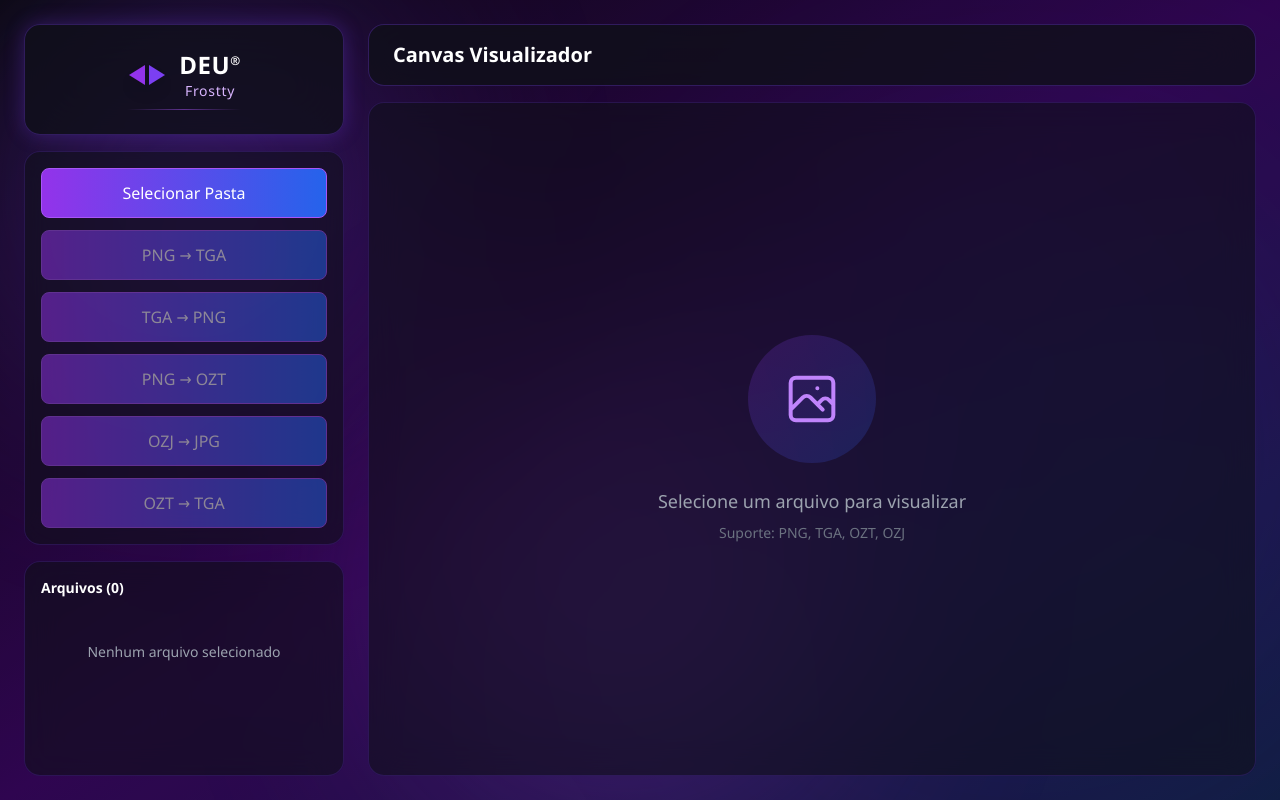
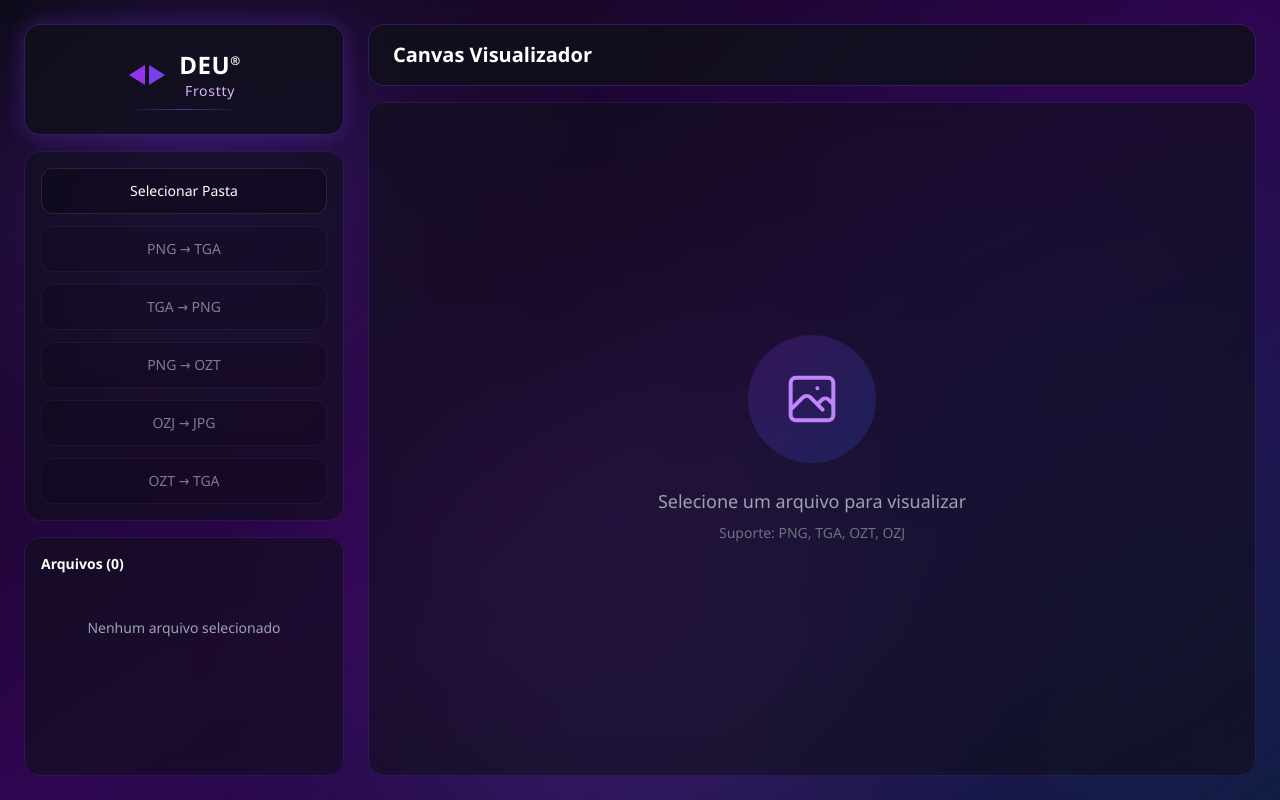
Before and after one commit to FrosttyS18/DEV-frostty-image-converter, a React (Vite) app: page / in a window 1280 px wide. Built offline with nearby package versions, Linux system fonts and the light colour scheme.

Commit message:
feat: Adicionar estilos premium rainbow/glow nos botoes e remover menu do Electron - Aplicado padrao visual do mu-server-manager com efeito rainbow walking, aura roxa/azul, glass morphism e animacoes suaves - Removido menu nativo (frame: false) para interface mais limpa

```diff
--- a/electron/main.js
+++ b/electron/main.js
@@ -7,8 +7,9 @@ function createWindow() {
     height: 900,
     minWidth: 1200,
     minHeight: 700,
-    frame: true,
+    frame: false, // Remove o menu e barra de título
     backgroundColor: '#0A0A0F',
+    transparent: true,
     webPreferences: {
       nodeIntegration: true,
       contextIsolation: false,
--- a/src/components/Button.tsx
+++ b/src/components/Button.tsx
@@ -8,23 +8,14 @@ interface ButtonProps {
 }
 
 const Button = ({ children, onClick, disabled = false, variant = 'primary' }: ButtonProps) => {
-  const baseStyles = "w-full py-3 px-4 rounded-lg font-medium transition-all duration-200 border";
-
-  const variantStyles = variant === 'primary'
-    ? "bg-gradient-to-r from-purple-600 to-blue-600 hover:from-purple-500 hover:to-blue-500 text-white border-purple-500 hover:shadow-lg hover:shadow-purple-500/50"
-    : "bg-transparent hover:bg-white/5 text-white border-purple-500/30 hover:border-purple-500/50";
-
-  const disabledStyles = "opacity-50 cursor-not-allowed hover:shadow-none";
+  // Usa as classes premium do mu-server-manager
+  const baseStyles = "premium-btn sm-sidebar-btn w-full py-3 px-4 font-medium text-white text-sm";
 
   return (
     <button
       onClick={onClick}
       disabled={disabled}
-      className={`
-        ${baseStyles}
-        ${variantStyles}
-        ${disabled ? disabledStyles : 'cursor-pointer'}
-      `}
+      className={baseStyles}
     >
       {children}
     </button>
--- a/src/index.css
+++ b/src/index.css
@@ -78,3 +78,162 @@ code {
 .glow-purple-strong {
   box-shadow: 0 0 30px rgba(123, 63, 242, 0.5);
 }
+
+/* =====================================
+   PREMIUM BUTTON STYLES - DEU Frostty
+   Baseado no mu-server-manager
+   ===================================== */
+
+:root {
+  /* Brand */
+  --sm-primary: 123, 63, 242; /* Roxo do DEU Frostty */
+
+  /* Rainbow spectrum (gradiente colorido dos botões) */
+  --sm-btn-spectrum: linear-gradient(
+    to right,
+    rgba(255,255,255,1),
+    rgba(255,255,255,1),
+    rgba(0,255,255,1),
+    rgba(0,160,255,1),
+    rgba(123,63,242,1),
+    rgba(147,51,234,1),
+    rgba(168,85,247,1),
+    rgba(255,255,255,1),
+    rgba(255,255,255,1)
+  );
+
+  /* Glass controls */
+  --sm-glass-alpha: .38;
+  --sm-glass-blur: 54px;
+  --sm-glass-border: rgba(255, 255, 255, 0.1);
+}
+
+/* Base button styling - PREMIUM RAINBOW EFFECT */
+.sm-sidebar-btn,
+.premium-btn {
+  position: relative;
+  isolation: isolate;
+  border-radius: 12px;
+  border: 1px solid rgba(255,255,255,.10);
+  background: rgba(0, 0, 0, 0.25);
+  box-shadow: none;
+  overflow: visible;
+  transition: transform 200ms cubic-bezier(.2,.8,.2,1),
+              filter 180ms ease,
+              border-color 180ms ease;
+
+  /* Tunables */
+  --sm-btn-border: 2px;
+  --sm-btn-glow-blur: 80px;
+  --sm-btn-glow-opacity: 0;
+  --sm-btn-outline-opacity: 0;
+  --sm-btn-walk-ms: 2600ms;
+}
+
+/* Conteúdo do botão acima dos pseudo-elementos */
+.sm-sidebar-btn > *,
+.premium-btn > * {
+  position: relative;
+  z-index: 2;
+}
+
+/* Blurred glow (anel externo) */
+.sm-sidebar-btn::after,
+.premium-btn::after {
+  content: "";
+  position: absolute;
+  inset: calc((var(--sm-btn-border) + 2px) * -1);
+  border-radius: calc(12px + var(--sm-btn-border) + 2px);
+  padding: calc(var(--sm-btn-border) + 2px);
+  box-sizing: border-box;
+  background: var(--sm-btn-spectrum) no-repeat 100% 0 / 900% 100%;
+  filter: blur(var(--sm-btn-glow-blur));
+  opacity: var(--sm-btn-glow-opacity);
+  z-index: 0;
+  pointer-events: none;
+
+  /* Máscara para criar efeito de anel */
+  -webkit-mask: linear-gradient(#000 0 0) content-box, linear-gradient(#000 0 0);
+  -webkit-mask-composite: xor;
+  mask-composite: exclude;
+}
+
+/* Crisp outline (anel interno nítido) */
+.sm-sidebar-btn::before,
+.premium-btn::before {
+  content: "";
+  position: absolute;
+  inset: calc(var(--sm-btn-border) * -1);
+  border-radius: calc(12px + var(--sm-btn-border));
+  padding: var(--sm-btn-border);
+  box-sizing: border-box;
+  background: var(--sm-btn-spectrum) no-repeat 100% 0 / 900% 100%;
+  opacity: var(--sm-btn-outline-opacity);
+  z-index: 1;
+  pointer-events: none;
+
+  /* Máscara para criar efeito de anel */
+  -webkit-mask: linear-gradient(#000 0 0) content-box, linear-gradient(#000 0 0);
+  -webkit-mask-composite: xor;
+  mask-composite: exclude;
+}
+
+/* Hover/Focus - Ativa o efeito rainbow + aura */
+.sm-sidebar-btn:not(:disabled):hover,
+.sm-sidebar-btn:not(:disabled):focus-visible,
+.premium-btn:not(:disabled):hover,
+.premium-btn:not(:disabled):focus-visible {
+  filter: brightness(1.06);
+  transform: translateY(-1px);
+  border-color: rgba(var(--sm-primary), .55);
+
+  /* AURA AZUL/ROXA - Efeito de brilho */
+  box-shadow:
+    0 0 0 1px rgba(var(--sm-primary), .65),
+    0 0 18px rgba(var(--sm-primary), .38),
+    0 0 42px rgba(var(--sm-primary), .30);
+
+  --sm-btn-outline-opacity: 1;
+  --sm-btn-glow-opacity: .32;
+}
+
+/* Animação "walking" do gradiente */
+.sm-sidebar-btn:not(:disabled):hover::before,
+.sm-sidebar-btn:not(:disabled):hover::after,
+.sm-sidebar-btn:not(:disabled):focus-visible::before,
+.sm-sidebar-btn:not(:disabled):focus-visible::after,
+.premium-btn:not(:disabled):hover::before,
+.premium-btn:not(:disabled):hover::after,
+.premium-btn:not(:disabled):focus-visible::before,
+.premium-btn:not(:disabled):focus-visible::after {
+  animation: smBtnWalk var(--sm-btn-walk-ms) linear infinite;
+}
+
+/* Keyframe da animação walking */
+@keyframes smBtnWalk {
+  from { background-position: 100% 0; }
+  to { background-position: 0% 0; }
+}
+
+/* Active - Efeito de pressionar */
+.sm-sidebar-btn:not(:disabled):active,
+.premium-btn:not(:disabled):active {
+  transform: translateY(0px) scale(.99);
+  filter: brightness(1.02);
+  --sm-btn-glow-opacity: .52;
+}
+
+/* Disabled - Estado desabilitado */
+.sm-sidebar-btn:disabled,
+.premium-btn:disabled {
+  opacity: .45;
+  cursor: not-allowed;
+}
+
+.sm-sidebar-btn:disabled::before,
+.sm-sidebar-btn:disabled::after,
+.premium-btn:disabled::before,
+.premium-btn:disabled::after {
+  opacity: 0;
+  animation: none;
+}
```
